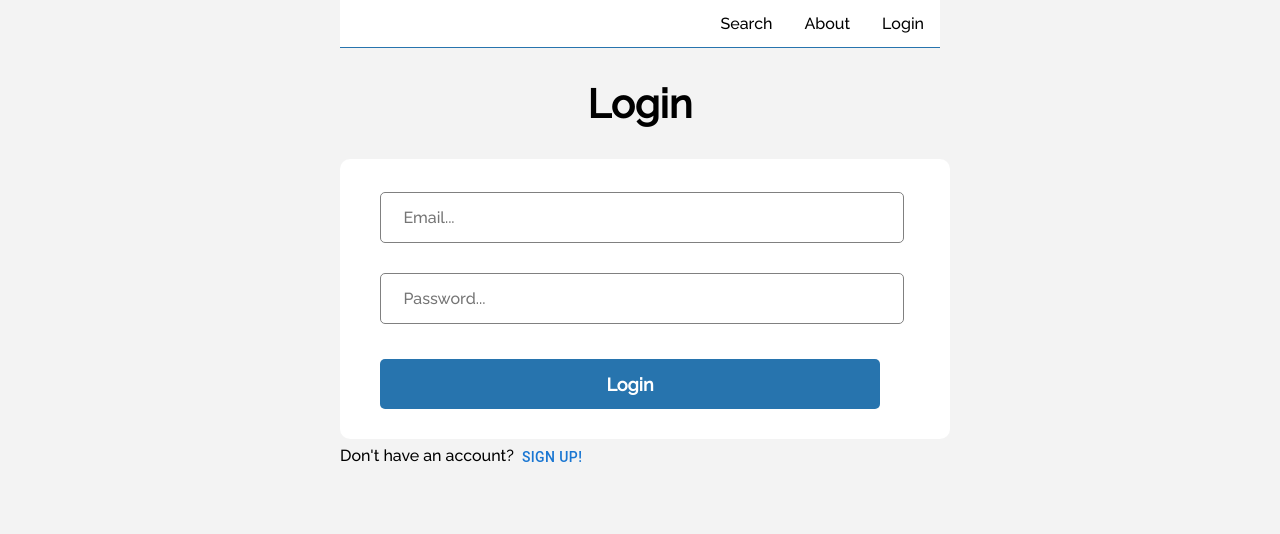
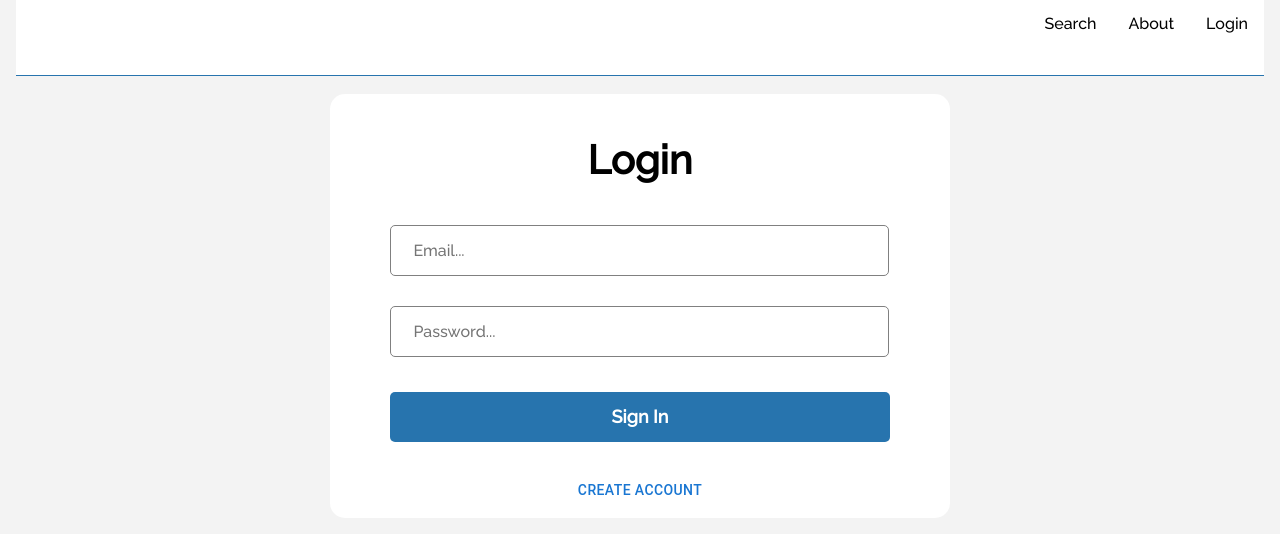
Before and after one commit to hiimvincent/bruin-rides, a React (Create React App) app in the folder src/client/: page /login in a window 1280 px wide. Shown: the top 534 px of the page. Built offline with nearby package versions, Linux system fonts and the light colour scheme.

Commit message:
Updated nav bar, fixed page alignment issues, rescaled page forms

```diff
--- a/src/client/src/App.css
+++ b/src/client/src/App.css
@@ -3,8 +3,7 @@
 }
 
 .container {
-  max-width: 600px;
-  margin: auto;
+  max-width: 100vw;
   padding: 0 1rem;
 }
 
@@ -90,6 +89,21 @@ input {
   border-radius: 5px;
   font-size: 1.1em;
   line-height: 1.4em;
+  width: 600px;
+  margin-left: 350px;
+}
+
+.filter {
+  position: relative;
+  margin-top: 1rem;
+  background-color: #f3f3f3;
+  color: #fff;
+  padding: 1.3rem 3rem;
+  border-radius: 5px;
+  font-size: 1.1em;
+  line-height: 1.4em;
+  width: 800px;
+  margin-left: 250px;
 }
 
 .icons {
@@ -112,6 +126,7 @@ ul{
   overflow: hidden;
   background-color: white;
   border-bottom: 1px solid #2774AE;
+  height: 75px;
 }
 
 li{
--- a/src/client/src/addinput.css
+++ b/src/client/src/addinput.css
@@ -11,7 +11,8 @@ input {
     margin: 10px 0px 20px 0px;
     border-radius: 5px;
     border: 1px solid gray;
-    width: 100%;
+    width: 95%;
+    align-items: center;
 }
 
 
--- a/src/client/src/components/Login.js
+++ b/src/client/src/components/Login.js
@@ -30,9 +30,9 @@ const Login = () => {
   }
 
   return (
-    <div>
-        <h1>Login</h1>
+    <div className="rform">
         <form onSubmit={login}>
+        <h1> Login </h1>
         <input
             value={email}
             onChange={(e) => setEmail(e.target.value)}
@@ -44,11 +44,13 @@ const Login = () => {
             onChange={(e) => setPassword(e.target.value)}
             placeholder="Password..."
         />
-        <button type="submit">Login</button>
+        <button type="submit">Sign In</button>
+        <center>
+        <div>
+            <Button component={Link} to="/signup">Create Account</Button>
+        </div>
+        </center>
         </form>
-        <div>Don't have an account?
-            <Button component={Link} to="/signup">Sign Up!</Button>
-        </div>
     </div>
   );
 };
--- a/src/client/src/components/RideForm.jsx
+++ b/src/client/src/components/RideForm.jsx
@@ -117,7 +117,7 @@ const RideForm = () => {
 
   return (
     <div className="rform">
-      <form onSubmit={handleSubmit}>
+      <form2 onSubmit={handleSubmit}>
       <h1>Add Ride</h1>
         <SelectComponent
             options={options}
@@ -138,7 +138,7 @@ const RideForm = () => {
             />
         ))}
         <button>Submit</button>
-      </form>
+      </form2>
     </div>
   );
 };
--- a/src/client/src/components/Search.js
+++ b/src/client/src/components/Search.js
@@ -74,6 +74,7 @@ function Search() {
       <div className="container">
         <h1>Search Rides</h1>
         <div>
+          <div className='filter'>
             <FormControl fullWidth sx={{m: 1}}>
               <InputLabel id="DestSelect" >Region</InputLabel>
               <Select labelId="DestSelect"  onChange={setDest}>
@@ -110,7 +111,7 @@ function Search() {
                   {timeOpts.map(loc => <MenuItem value={loc.value}>{loc.label}</MenuItem>)}
               </Select>
             </FormControl>
-
+          </div>
         </div>
 
         <div className="list">
--- a/src/client/src/register.css
+++ b/src/client/src/register.css
@@ -3,19 +3,27 @@
     align-items: center;
     justify-content: center;
     height: 100vh;
+    margin-top: -170px;
   }
 
   form {
       background-color: white;
-      margin-top: 10px;
-      padding: 23px 70px 0px 40px;
-      border-radius: 10px;
+      padding: 10px 60px 10px 60px;
+      border-radius: 15px;
       width: 500px;
   }
 
+  form2 {
+    background-color: white;
+    padding: 10px 60px 10px 60px;
+    border-radius: 15px;
+    width: 500px;
+    margin-top: 400px;
+    }
+
   h1 {
       color: black;
-      text-align: center;
+      text-align: middle;
   }
 
   button {
--- a/src/client/src/rideform.css
+++ b/src/client/src/rideform.css
@@ -6,7 +6,7 @@
   }
 
   form{
-      background-color: white;
+      background-color: rgb(184, 54, 54);
       padding: 0px 60px 0px 60px;
       border-radius: 10px;
       width: 900px;
```
